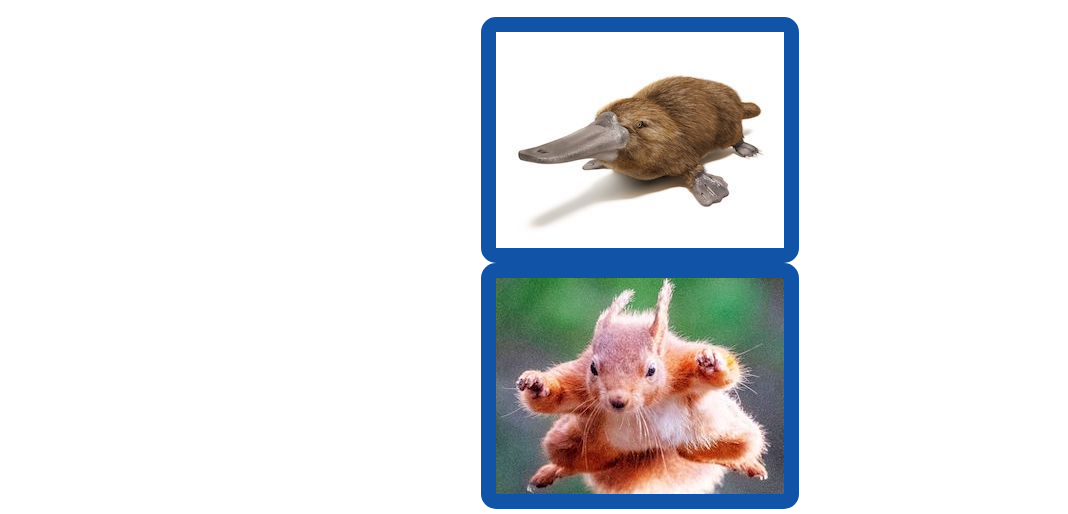
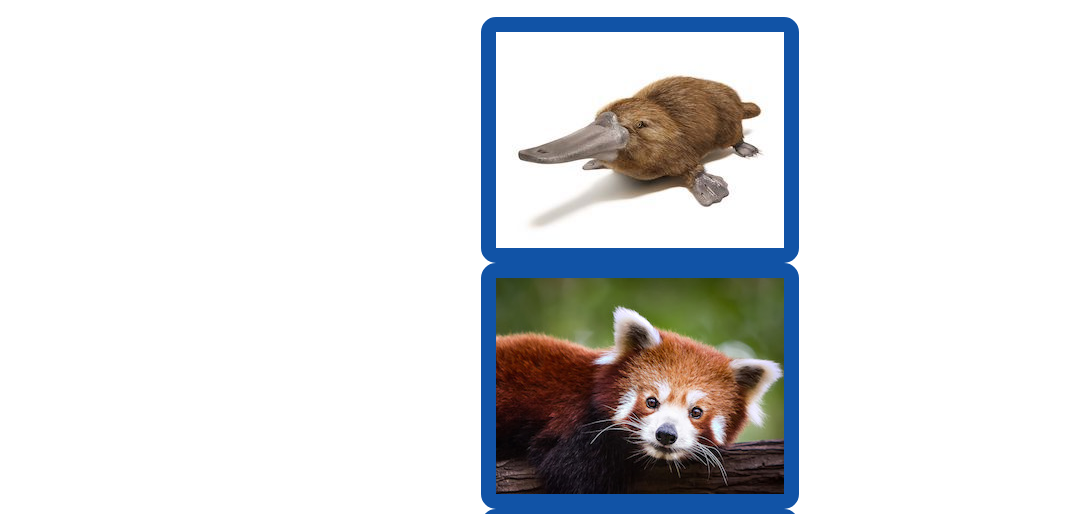
Before and after one commit to AnnabelleVdM/annabellevdm.github.io, a plain HTML site: page index.html in a window 1280 px wide. Shown: the part 286-800 px from the top of the page, without its empty margins (0-1068 px from the left). Drawn offline with Linux system fonts and the light colour scheme.

Commit message:
Update index.html

```diff
--- a/index.html
+++ b/index.html
@@ -14,6 +14,7 @@
 		</ul> </p>
 		<p>these are three different animals.</p>
 		<img src="platypusPic.jpg" alt="photo of a playpus" class="center"/>
+		<img src="redPandaPic.jpg" alt="photo of a red panda" class="center"/>
 		<img src="flyingSquirrelPic.jpg" alt="photo of a flying squirrel" class="center" />
 
 	</body>
```
